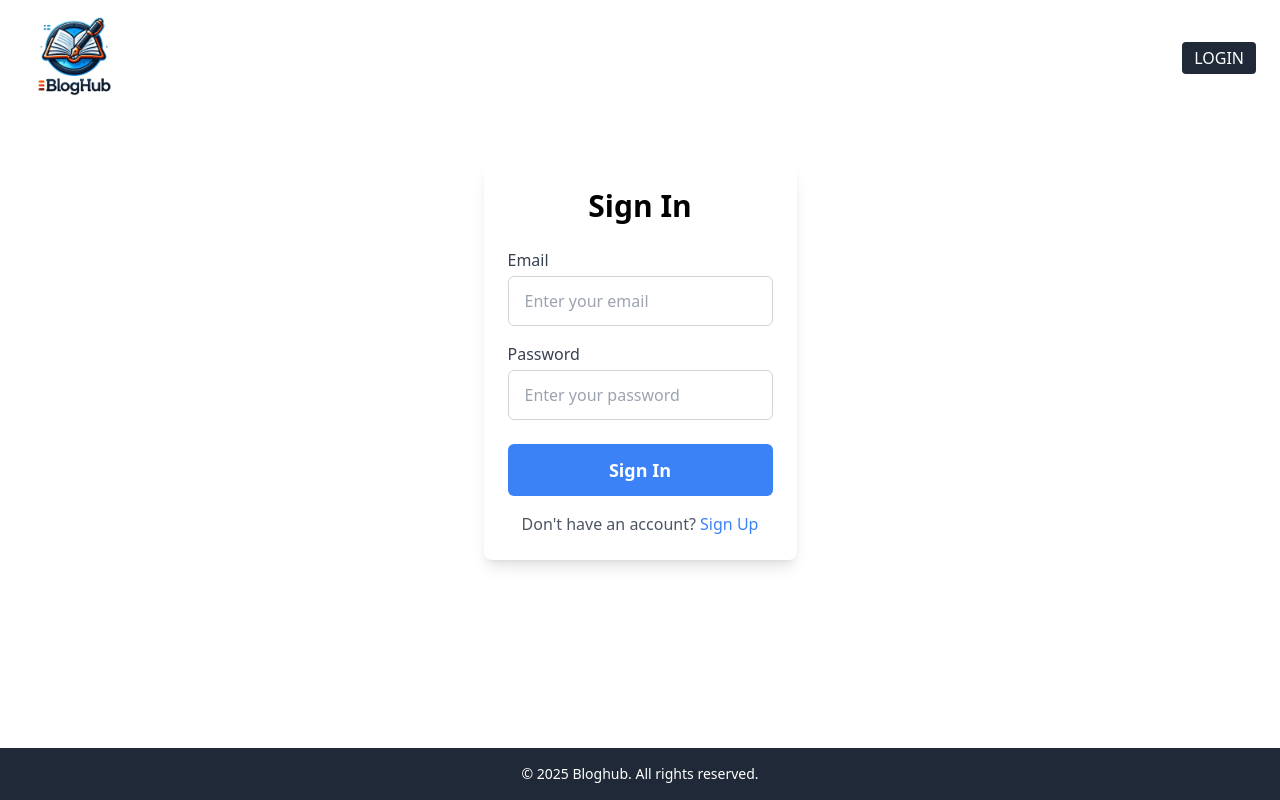
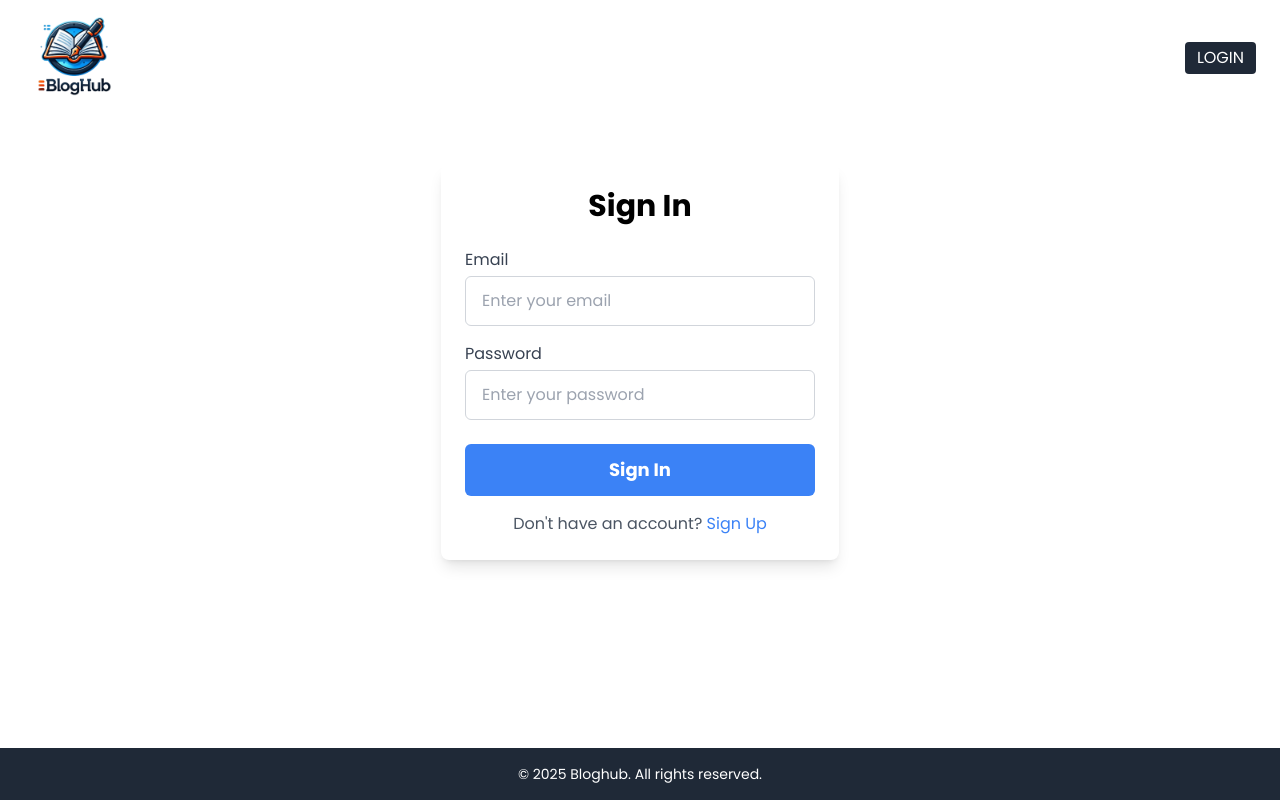
Before and after one commit to Majouhar/blog-app, a Next.js app: page /login in a window 1280 px wide. Built offline with nearby package versions, Linux system fonts and the light colour scheme; no server answers.

Commit message:
font and metadata updated

```diff
--- a/app/layout.tsx
+++ b/app/layout.tsx
@@ -1,5 +1,5 @@
 import type { Metadata } from "next";
-import { Geist, Geist_Mono } from "next/font/google";
+import { Poppins } from "next/font/google";
 import "./globals.css";
 import AppoloWrapper from "@/providers/AppoloWrapper";
 import NextAuthWrapper from "@/providers/NextAuthWrapper";
@@ -8,10 +8,16 @@ import Header from "./components/Header";
 import Footer from "./components/Footer";
 
 export const metadata: Metadata = {
-  title: "Create Next App",
-  description: "Generated by create next app",
+  title: "Bloghub - Your Ultimate Blogging Platform",
+  description:
+    "Bloghub is a feature-rich application designed for writers and readers. Create, edit, and discover blogs that inspire. Connect with a community that loves to share ideas.",
+  keywords:
+    "Bloghub, Blogging, Create Blogs, Discover Blogs, Write Blogs, Blogging Platform, Blog Community",
 };
-
+const poppins = Poppins({
+  subsets: ["latin"],
+  weight: ["100", "400", "700"],
+});
 export default function RootLayout({
   children,
 }: Readonly<{
@@ -19,7 +25,7 @@ export default function RootLayout({
 }>) {
   return (
     <html lang="en">
-      <body className=" relative h-screen flex flex-col">
+      <body className={` relative h-screen flex flex-col ${poppins.className}`}>
         <NextAuthWrapper>
           <AppoloWrapper>
             <ToastProvider>
```
